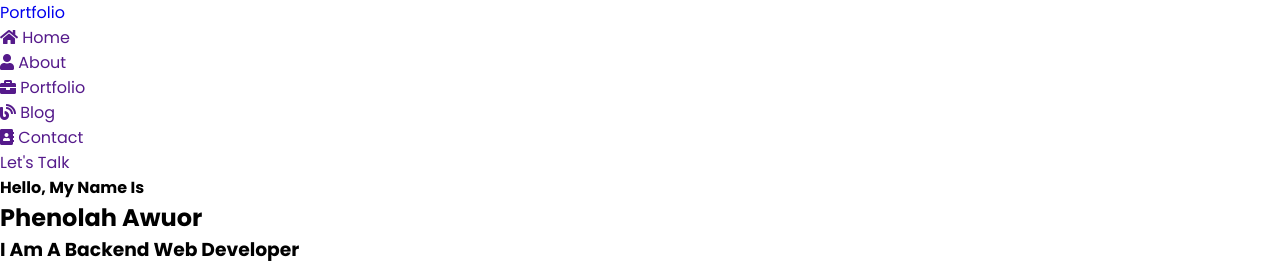
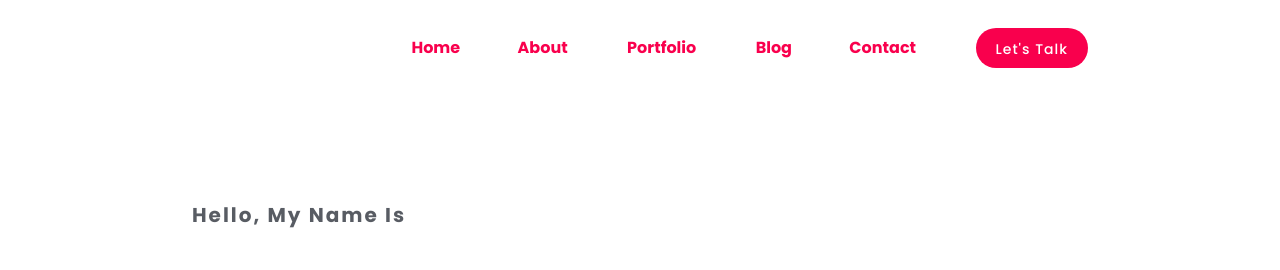
Before and after one commit to Phenolah/port, a Django app: page / in a window 1280 px wide. Shown: the top 270 px of the page. Run offline with Django 4.2, Linux system fonts and the light colour scheme; some libraries are stand-ins or nearby versions.

Commit message:
Update style.css

```diff
--- a/static/css/style.css
+++ b/static/css/style.css
@@ -3,33 +3,158 @@
 *{
    font-family: 'poppins', sans-serif;
    margin:0; padding:0;
+   list-style: none;
    box-sizing: border-box;
    text-decoration: none;
    outline: none; border: none;
    text-transform: capitalize;
+   scroll-behaviour: smooth;
+   scroll-padding-top: 3.5rem;
 }
 
-$crimson : crimson;
-$black:#0d0d0d;
-$light-bg:#1a1a1a;
-$white:#fff;
-$light-color:#aaa;
-$box-shadow:0 .5rem 1rem rgba(0,0,0,.7);
+:root{
+    --bg-color: #101010;
+    --second-bg-color: #191919;
+    --text-color: #fff;
+    --second-color: #c6c9d8bf;
+    --main-color: #f9004d;
+    --big-font: 5.3rem;
+    --h2-font: 4.2rem;
+    --p-font: 1.1rem;
 
-html{
-  font-size: 62.5%;
-  overflow-x: hidden;
+}
+.body{
+    background: var(--bg-color);
+    color: var(--text-color);
+}
+.header{
+    position: fixed;
+    width: 100%;
+    top: 0;
+    right: 0;
+    z-index: 1000;
+    display: flex;
+    align-items: center;
+    justify-content: space-between;
+    background: transparent;
+    padding: 25px 15%;
+    transition-duration: .3s;
+}
+.logo{
+   color: var(--text-color);
+   font-size: 30px;
+   font-weight: bold;
+   letter-spacing: 1px;
 
-  &::-webkit-scrollbar{
-    width: 1rem;;
-  }
+}
 
-  &::-webkit-scrollbar-track{
-    background: $black;
-  }
+.navbar{
+   display: flex;
+}
+.navbar li{
+   position: relative;
+}
+.navbar a{
+   color: var(--text-color);
+   font-weight: bold;
+   font-size: 1rem;
+   font-weight: bold;
+   font-size: 1rem;
+   padding: 10px 20px;
+}
+.navbar a::after{
+   context: '';
+   position: absolute;
+   width: 0%;
+   height: 2px;
+   background: var(--main-color);
+   left: 0;
+   bottom: -4px;
+   transition: ease .40s;
+}
 
-  &::-webkit-scrollbar-thumb{
-    background: $crimson;
-    border-radius: 5rem;
-  }
+.navbar a:hover::after{
+   width: 100%;
 }
+
+#menu-icon{
+   font-size: 32px;
+   color: var(--text-color);
+   z-index: 10001;
+   cursor: pointer;
+   display: none;
+}
+.h-btn{
+    padding: 0 20px;
+    height: 40px;
+    display: inline-block;
+    line-height: 42px;
+    background: #f9004d;
+    color: var(--text-color);
+    border: none;
+    border-radius: 30px;
+    font-size: 14px;
+    font-weight: 500;
+    letter-spacing: 1px;
+    transition: all .30s;
+}
+.h-btn:hover{
+    transform: translateY(-5px);
+}
+section{
+    padding: 120px 15%;
+}
+.home{
+    height: 100vh;
+    width: 100%
+    background:;
+    background-size: cover;
+    background-position: center;
+    position: relative;
+    display: grid;
+    grid-template-columns: repeat(1, 1fr);
+    align-items: center;
+}
+.home-text h1{
+    margin: 20px 0px 20px;
+    font-size: var(--big-font);
+}
+span{
+   color: var(--main-color);
+}
+.home-text h3{
+   font-size: 25px;
+   margin-bottom: 55px;
+}
+.home-text h4{
+   color: #585c63;
+   font-size: 20px;
+   letter-spacing: 2px;
+}
+.newsletter form{
+   width: 380px;
+   max-width: 100%;
+   position: relative;
+}
+.newsletter form input:first-child{
+   display: inline-block;
+   width: 100%;
+   outline: none;
+   padding: 16px 140px 16px 15px;
+   border: 2px solid var(--main-color);
+   border-radius: 30px;
+}
+.newsletter form input:last-child{
+   position: absolute;
+   display: inline-block;
+   outline: none;
+   border: none;
+   background: #ff0000;
+   color: var(--text-color);
+   padding: 12px 30px;
+   border-radius: 30px;
+   box-shadow: 0px 0px 6px #000, 0px 0px 14px #868686;
+   cursor: pointer;
+   top: 6px;
+   right: 6px;
+}
```
